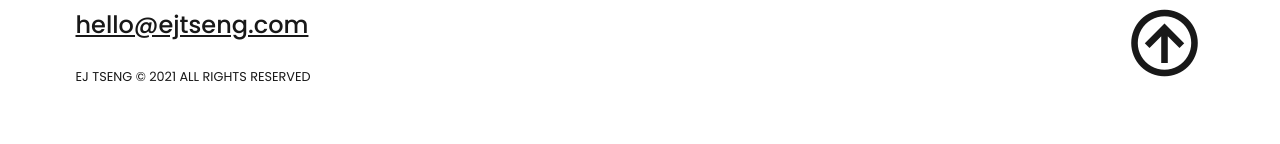
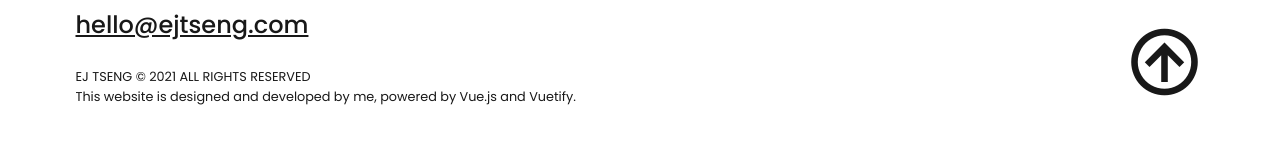
Before and after one commit to fogjogger1992/portfolio2021, a Vue app: page /#/about in a window 1280 px wide. Shown: the part 1125-1269 px from the top of the page. Built offline with nearby package versions, Linux system fonts and the light colour scheme.

Commit message:
Update texts in the footer

```diff
--- a/src/views/Master.vue
+++ b/src/views/Master.vue
@@ -259,7 +259,28 @@
         </a>
       </div>
       <div class="footer-all-rights-reserved col-7 col-sm-12">
-        <p>EJ TSENG © 2021 ALL RIGHTS RESERVED</p>
+        <p>
+          EJ TSENG © 2021 ALL RIGHTS RESERVED
+          <br />
+          This website is designed and developed by me, powered by
+          <a
+            href="https://vuejs.org/"
+            target="_blank"
+            rel="noreferrer noopener"
+            style="text-decoration: none"
+            class="black--text"
+            >Vue.js</a
+          >
+          and
+          <a
+            href="https://vuetifyjs.com/en/"
+            target="_blank"
+            rel="noreferrer noopener"
+            style="text-decoration: none"
+            class="black--text"
+            >Vuetify</a
+          >.
+        </p>
       </div>
       <div class="footer-back-to-top text-right col-4 col-sm-3">
         <v-icon
```
